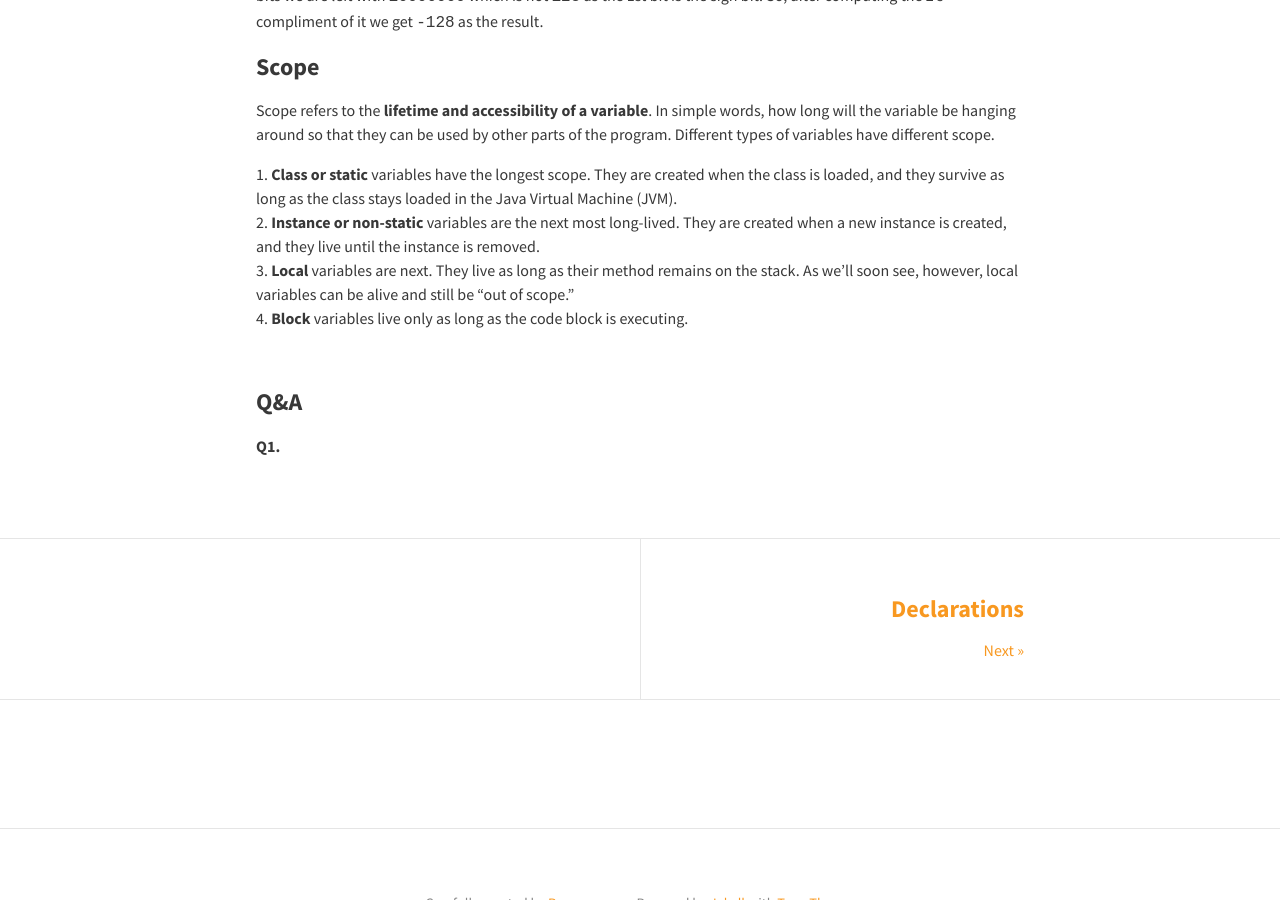
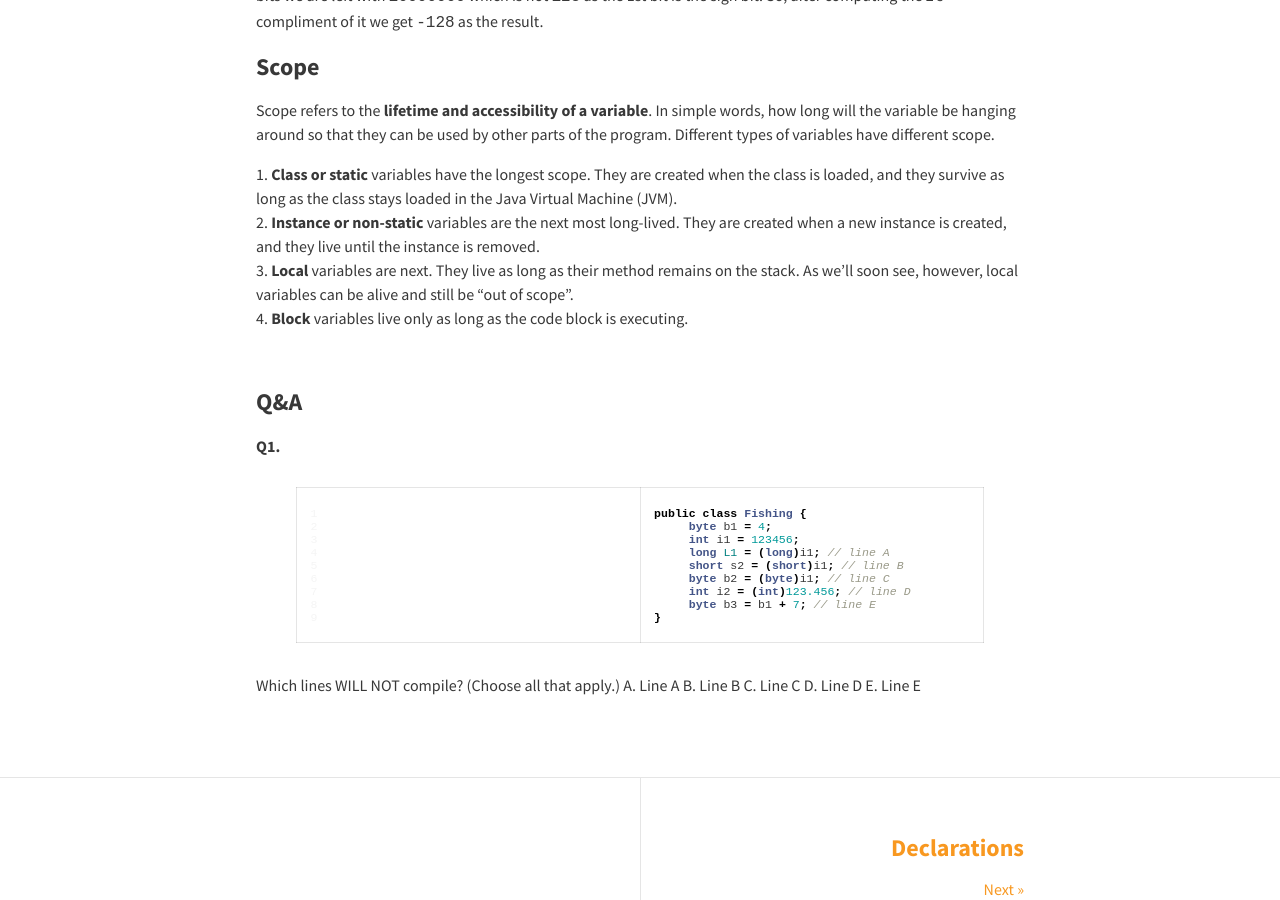
Before and after one commit to rampatra/JavaNotes, a Jekyll site: the page built from _posts/2015-05-14-variables-and-literals.md, in a window 1280 px wide and 900 px high, scrolled down 6539 px. Built offline with Jekyll 4.4.1, drawn with Linux system fonts in a browser that asks for light colours; nearby versions of some CDN libraries; comment, search, counter and statistics services are not loaded.

Commit message:
added content

```diff
--- a/_posts/2015-05-14-variables-and-literals.md
+++ b/_posts/2015-05-14-variables-and-literals.md
@@ -373,11 +373,33 @@ long as the class stays loaded in the Java Virtual Machine (JVM).
 2. __Instance or non-static__ variables are the next most long-lived. They are created when a new instance is created,
 and they live until the instance is removed.
 3. __Local__ variables are next. They live as long as their method remains on the stack. As we'll soon see, however,
-local variables can be alive and still be "out of scope."
+local variables can be alive and still be "out of scope".
 4. __Block__ variables live only as long as the code block is executing.
+
+
+
+
 
 {% include responsive_ad.html %}
 
 ### Q&A
 
 __Q1.__
+{% highlight java linenos %}
+public class Fishing {
+     byte b1 = 4;
+     int i1 = 123456;
+     long L1 = (long)i1; // line A
+     short s2 = (short)i1; // line B
+     byte b2 = (byte)i1; // line C
+     int i2 = (int)123.456; // line D
+     byte b3 = b1 + 7; // line E
+}
+{% endhighlight %}
+
+Which lines WILL NOT compile? (Choose all that apply.)
+A. Line A
+B. Line B
+C. Line C
+D. Line D
+E. Line E
```
